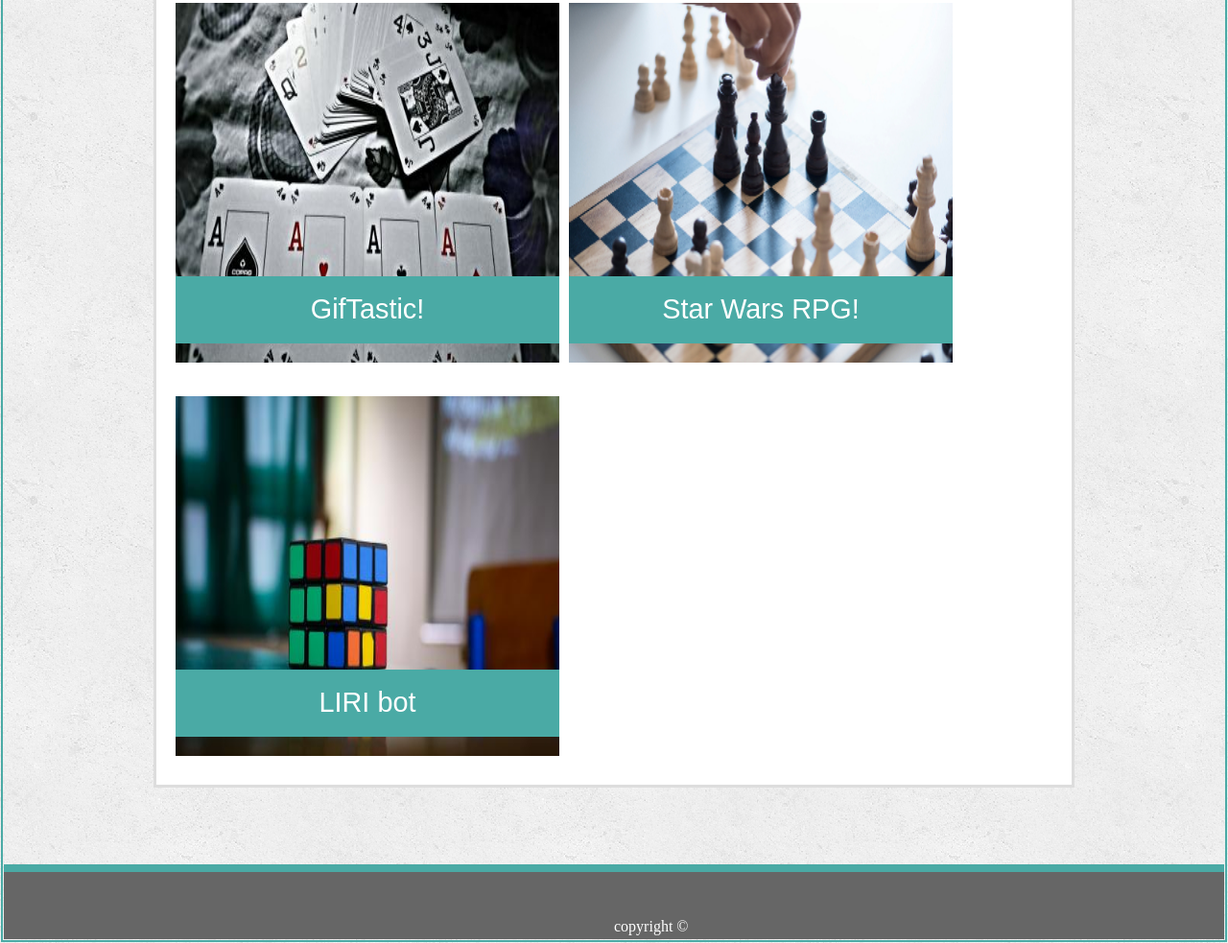
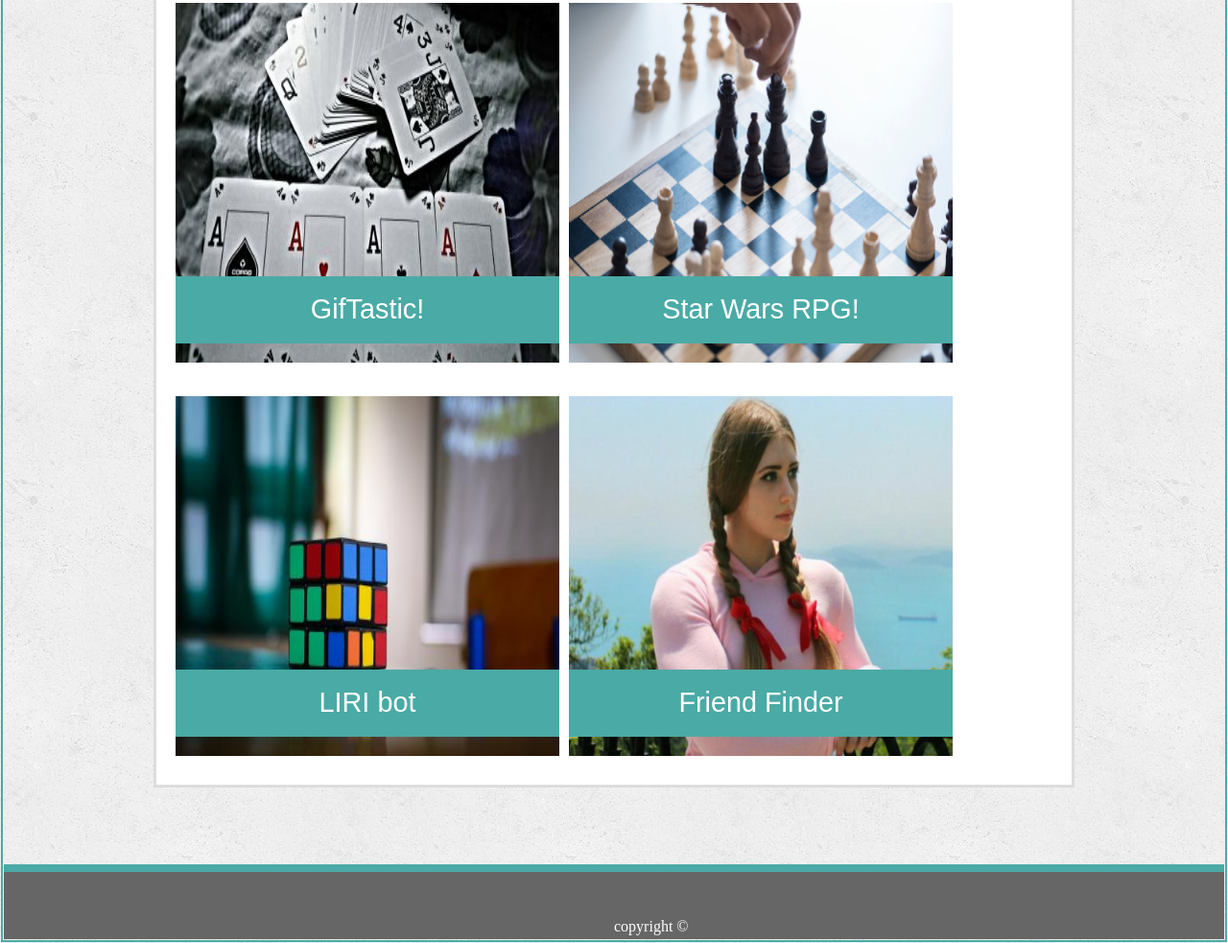
Before and after one commit to sullyseipold/Basic-Portfolio, a plain HTML site: page portfolio.html in a window 1280 px wide. Shown: the part 636-1619 px from the top of the page at 96% size. Drawn offline with Linux system fonts and the light colour scheme.

Commit message:
add friend-finder link

```diff
--- a/portfolio.html
+++ b/portfolio.html
@@ -64,9 +64,14 @@
                     <div class="porfolio-label"><span class="div-label">LIRI bot</span></div>
                 </div>
             </div>
+            <div class="pic-container">
+                <div class="item">
+                   <a href="https://mighty-brushlands-45730.herokuapp.com/"><img src="assets/images/muscle-barbie-edit-2.jpg" height="150px" width="200px" alt="LIRI bot"></a>
+                    <div class="porfolio-label"><span class="div-label">Friend Finder</span></div>
+                </div>
+            </div>
         </div>
     </section>
-
 
     <footer>
         <div id="copyright">
```
Also changed, not shown: assets/images/muscle-barbie-edit-2.jpg (added).
